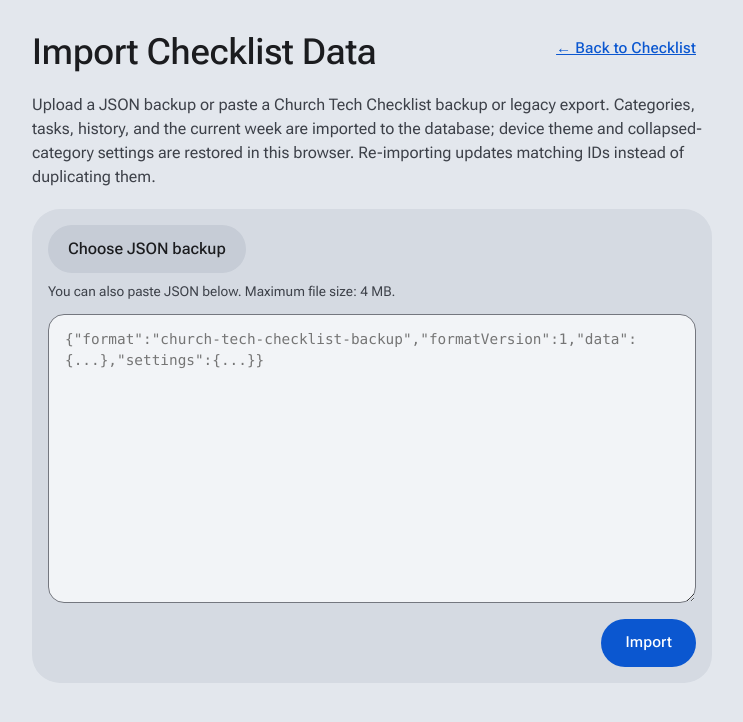
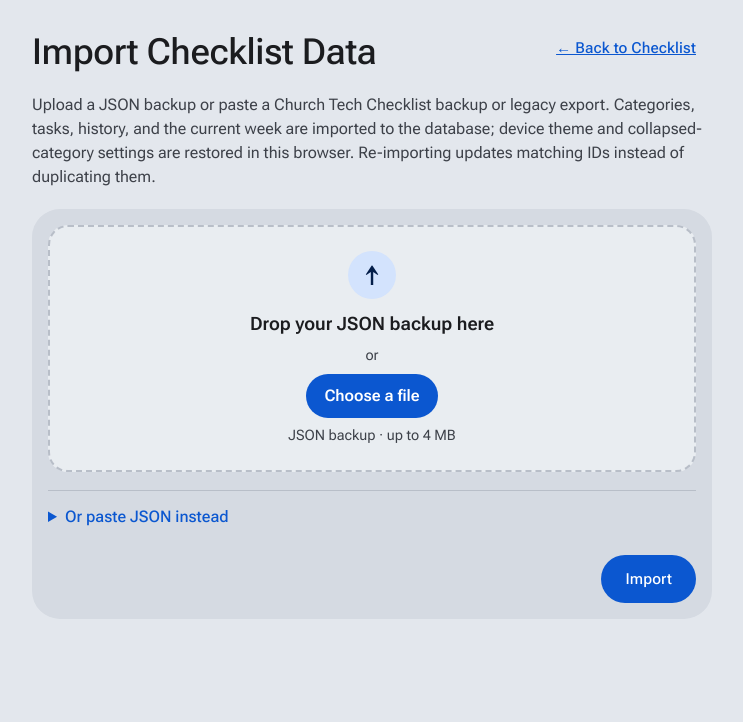
Before and after one commit to douggreenak/Bethel-Tech-Checklist, a Next.js app: page /import in a window 1280 px wide. Shown: the top 722 px of the page, without its empty margins (268-1011 px from the left). Built offline with nearby package versions, Linux system fonts and the light colour scheme.

Commit message:
ui: make JSON upload the primary import path
Co-authored-by: Copilot App <223556219+Copilot@users.noreply.github.com>

```diff
--- a/app/globals.css
+++ b/app/globals.css
@@ -186,9 +186,14 @@ a:focus-visible,
     transform: scale(1.06);
   }
 
-  .import-file-label:hover {
+  .import-dropzone:not(.is-dragging):hover {
+    border-color: var(--acc);
+    background-color: color-mix(in srgb, var(--pc) 22%, var(--sf));
+  }
+
+  .import-dropzone-label:hover .import-file-button {
     transform: translateY(-1px);
-    background-color: var(--pc);
+    box-shadow: 0 3px 10px rgba(0, 0, 0, .14);
   }
 }
 
@@ -222,6 +227,25 @@ a:focus-visible,
     box-shadow var(--motion-fast) var(--ease-standard);
 }
 
+.import-dropzone {
+  position: relative;
+  min-height: 240px;
+  overflow: hidden;
+  border: 2px dashed var(--line);
+  border-radius: 20px;
+  background: color-mix(in srgb, var(--sf) 72%, transparent);
+  transition:
+    border-color var(--motion-fast) var(--ease-standard),
+    background-color var(--motion-fast) var(--ease-standard),
+    transform var(--motion-base) var(--ease-emphasized);
+}
+
+.import-dropzone.is-dragging {
+  border-color: var(--acc);
+  background: color-mix(in srgb, var(--pc) 45%, var(--sf));
+  transform: scale(1.01);
+}
+
 .import-file-input {
   position: absolute;
   width: 1px;
@@ -235,31 +259,84 @@ a:focus-visible,
   border: 0;
 }
 
-.import-file-input:focus-visible + .import-file-hint {
+.import-dropzone-label {
+  display: flex;
+  min-height: 236px;
+  align-items: center;
+  justify-content: center;
+  flex-direction: column;
+  gap: 7px;
+  padding: 24px;
+  color: var(--ink);
+  text-align: center;
+  cursor: pointer;
+}
+
+.import-file-input:focus-visible + .import-dropzone-label {
   outline: 3px solid var(--acc);
-  outline-offset: 3px;
-  border-radius: 4px;
-}
-
-.import-file-label {
+  outline-offset: -6px;
+  border-radius: 18px;
+}
+
+.import-dropzone-icon {
+  display: grid;
+  width: 48px;
+  height: 48px;
+  place-items: center;
+  margin-bottom: 4px;
+  border-radius: 50%;
+  background: var(--pc);
+  color: var(--opc);
+  font-size: 1.8rem;
+  line-height: 1;
+}
+
+.import-dropzone-title {
+  font-size: 1.15rem;
+  font-weight: 600;
+}
+
+.import-dropzone-or,
+.import-dropzone-hint {
+  color: var(--mute);
+  font-size: .9rem;
+}
+
+.import-file-button {
   display: inline-flex;
-  align-items: center;
-  min-height: 48px;
-  padding: 0 20px;
+  min-height: 44px;
+  align-items: center;
+  padding: 0 18px;
   border-radius: 999px;
-  background: var(--sch);
-  color: var(--ink);
+  background: var(--acc);
+  color: var(--on);
+  font-weight: 600;
+  transition:
+    transform var(--motion-base) var(--ease-emphasized),
+    box-shadow var(--motion-fast) var(--ease-standard);
+}
+
+.import-file-hint {
+  margin: 10px 0 0;
+  color: var(--mute);
+  font-size: .85rem;
+}
+
+.import-paste {
+  margin-top: 18px;
+  border-top: 1px solid var(--line);
+}
+
+.import-paste summary {
+  width: fit-content;
+  padding: 14px 0 10px;
+  color: var(--acc);
   font-weight: 500;
   cursor: pointer;
-  transition:
-    transform var(--motion-base) var(--ease-emphasized),
-    background-color var(--motion-fast) var(--ease-standard);
-}
-
-.import-file-hint {
-  margin: 8px 0 12px;
-  color: var(--mute);
-  font-size: .85rem;
+}
+
+.import-paste .import-textarea {
+  margin-top: 6px;
 }
 
 .page-title-row {
--- a/app/import/page.tsx
+++ b/app/import/page.tsx
@@ -1,6 +1,6 @@
 "use client";
 
-import React, { useState } from "react";
+import React, { useRef, useState } from "react";
 import Link from "next/link";
 import { applyTheme, THEME_STORAGE_KEY, ThemeConfig } from "@/lib/theme";
 import { parseImportText } from "@/lib/import";
@@ -10,13 +10,15 @@ const MAX_IMPORT_FILE_BYTES = 4 * 1024 * 1024;
 export default function ImportPage() {
   const [jsonText, setJsonText] = useState("");
   const [fileName, setFileName] = useState("");
+  const [isDragging, setIsDragging] = useState(false);
   const [result, setResult] = useState<string | null>(null);
   const [error, setError] = useState<string | null>(null);
   const [loading, setLoading] = useState(false);
+  const pasteDetailsRef = useRef<HTMLDetailsElement>(null);
 
   const handleImport = async () => {
     if (!jsonText.trim()) {
-      setError("Please paste your JSON export first.");
+      setError("Choose a JSON backup file or paste your JSON export first.");
       return;
     }
 
@@ -66,20 +68,19 @@ export default function ImportPage() {
     }
   };
 
-  const handleFileSelected = async (event: React.ChangeEvent<HTMLInputElement>) => {
-    const file = event.target.files?.[0];
+  const loadFile = async (file?: File, input?: HTMLInputElement) => {
     if (!file) return;
 
     setError(null);
     setResult(null);
     if (file.size > MAX_IMPORT_FILE_BYTES) {
       setError("Backup file is too large. Choose a JSON file smaller than 4 MB.");
-      event.target.value = "";
+      if (input) input.value = "";
       return;
     }
     if (!file.name.toLowerCase().endsWith(".json") && file.type !== "application/json") {
       setError("Choose a .json backup file.");
-      event.target.value = "";
+      if (input) input.value = "";
       return;
     }
 
@@ -88,11 +89,16 @@ export default function ImportPage() {
       parseImportText(text);
       setJsonText(text.replace(/^\uFEFF/, ""));
       setFileName(file.name);
+      if (pasteDetailsRef.current) pasteDetailsRef.current.open = true;
     } catch (err) {
       setError(err instanceof Error ? err.message : "Could not read this backup file.");
       setFileName("");
-      event.target.value = "";
+      if (input) input.value = "";
     }
+  };
+
+  const handleFileSelected = async (event: React.ChangeEvent<HTMLInputElement>) => {
+    await loadFile(event.target.files?.[0], event.target);
   };
 
   return (
@@ -113,9 +119,24 @@ export default function ImportPage() {
       </p>
 
       <div className="addcard">
-        <label className="import-file-label" htmlFor="backupFile">
-          Choose JSON backup
-        </label>
+        <div
+          className={`import-dropzone${isDragging ? " is-dragging" : ""}`}
+          onDragEnter={(event) => {
+            event.preventDefault();
+            setIsDragging(true);
+          }}
+          onDragOver={(event) => event.preventDefault()}
+          onDragLeave={(event) => {
+            if (!event.currentTarget.contains(event.relatedTarget as Node | null)) {
+              setIsDragging(false);
+            }
+          }}
+          onDrop={(event) => {
+            event.preventDefault();
+            setIsDragging(false);
+            void loadFile(event.dataTransfer.files[0]);
+          }}
+        >
           <input
             id="backupFile"
             className="import-file-input"
@@ -123,9 +144,19 @@ export default function ImportPage() {
             accept=".json,application/json"
             onChange={handleFileSelected}
           />
+          <label className="import-dropzone-label" htmlFor="backupFile">
+            <span className="import-dropzone-icon" aria-hidden="true">↑</span>
+            <span className="import-dropzone-title">Drop your JSON backup here</span>
+            <span className="import-dropzone-or">or</span>
+            <span className="import-file-button">Choose a file</span>
+            <span className="import-dropzone-hint">JSON backup · up to 4 MB</span>
+          </label>
+        </div>
         <p className="import-file-hint" aria-live="polite">
-          {fileName ? `Selected: ${fileName}. Review the JSON below, then import.` : "You can also paste JSON below. Maximum file size: 4 MB."}
+          {fileName ? `Selected: ${fileName}. Review the JSON below, then import.` : ""}
         </p>
+        <details className="import-paste" ref={pasteDetailsRef}>
+          <summary>{fileName ? "Review or edit JSON" : "Or paste JSON instead"}</summary>
           <textarea
             rows={12}
             value={jsonText}
@@ -136,6 +167,7 @@ export default function ImportPage() {
             placeholder='{"format":"church-tech-checklist-backup","formatVersion":1,"data":{...},"settings":{...}}'
             className="import-textarea"
           />
+        </details>
 
         {error && (
           <p className="form-message error" role="alert">
```
Also changed, not shown: 1 other file (tests, documents, lock files or other folders). Lines whose indentation alone changed are shown as unchanged.
